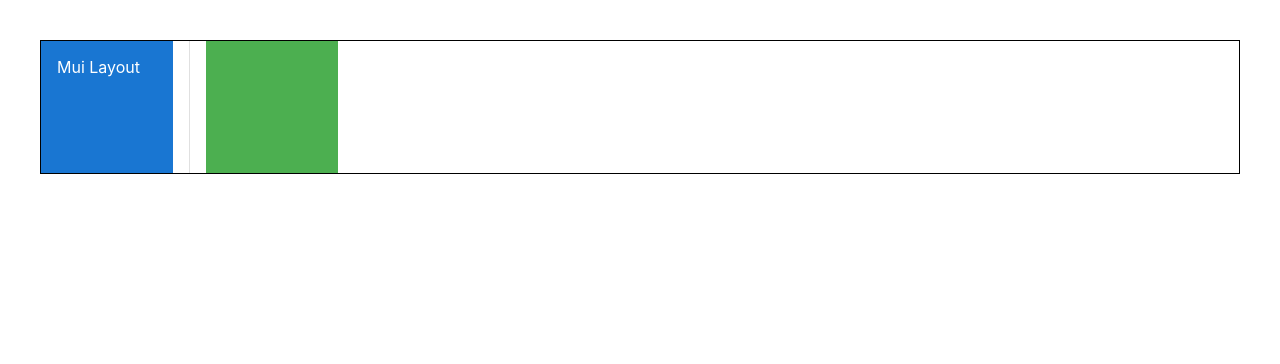
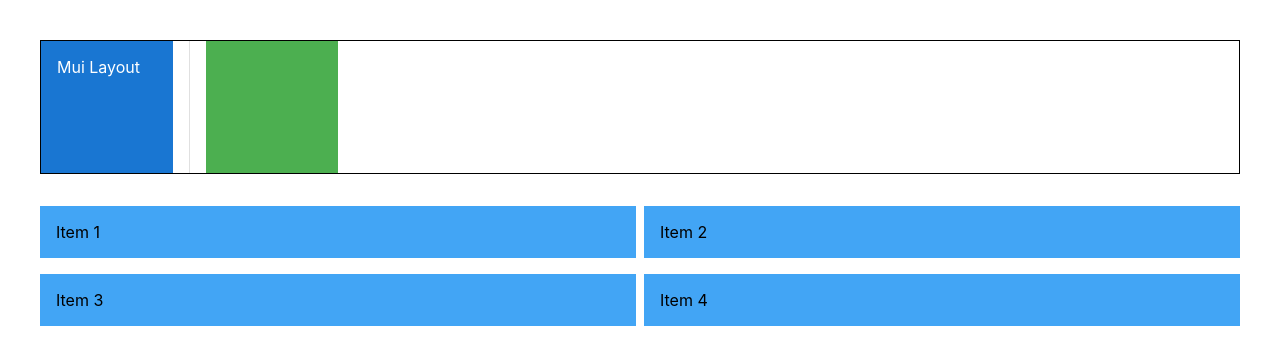
Before and after one commit to Alcladii/react-mui-ts, a React (Create React App) app: page / in a window 1280 px wide. Shown: the top 364 px of the page. Built offline with nearby package versions, Linux system fonts and the light colour scheme.

Commit message:
Grid2 instead of LegacyGrid

```diff
--- a/src/components/MuiLayout.tsx
+++ b/src/components/MuiLayout.tsx
@@ -1,8 +1,16 @@
-import { Box, Stack, Divider } from "@mui/material";
+import { Box, Stack, Divider} from "@mui/material";
+//GridLegacy as Grid
+import Grid from '@mui/material/Grid';
 
 export const MuiLayout = () => {
   return (
-    <Stack sx={{border: '1px solid' }} direction="row" spacing={2} divider={<Divider orientation="vertical" flexItem />}>
+    <>
+      <Stack
+        sx={{ border: "1px solid" }}
+        direction="row"
+        spacing={2}
+        divider={<Divider orientation="vertical" flexItem />}
+      >
         <Box
           sx={{
             backgroundColor: "primary.main",
@@ -23,5 +31,20 @@ export const MuiLayout = () => {
           p={2}
         ></Box>
       </Stack>
+      <Grid container sx={{my:4}} rowSpacing={2} columnSpacing={1}>
+        <Grid  size={{xs :6}} >
+           <Box bgcolor='primary.light' p={2}>Item 1</Box>
+        </Grid>
+        <Grid  size={{xs :6}} >
+           <Box bgcolor='primary.light' p={2}>Item 2</Box>
+        </Grid>
+        <Grid  size={{xs :6}} >
+           <Box bgcolor='primary.light' p={2}>Item 3</Box>
+        </Grid>
+        <Grid  size={{xs :6}} >
+           <Box bgcolor='primary.light' p={2}>Item 4</Box>
+        </Grid>
+      </Grid>
+    </>
   );
 };
```
Lines whose indentation alone changed are shown as unchanged.
